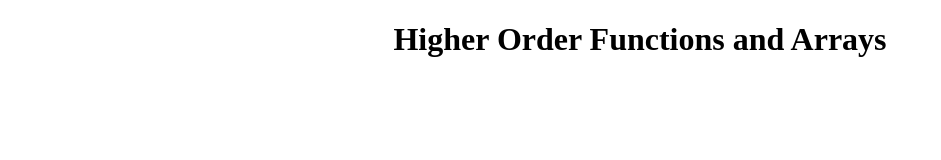
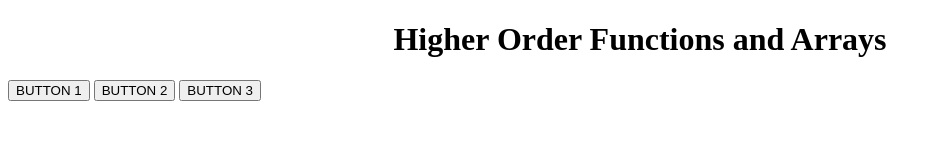
Before and after one commit to HumbleBoyy/high_order_functions, a plain HTML site: page index.html in a window 1280 px wide. Shown: the whole page, without its empty margins (0-941 px from the left). Drawn offline with Linux system fonts and the light colour scheme.

Commit message:
Event delegation manupluation

```diff
--- /dev/null
+++ b/eventD.js
@@ -0,0 +1 @@
+// How Event Delegation works
--- a/index.html
+++ b/index.html
@@ -16,6 +16,12 @@
 
     <h1 class="title">Higher Order Functions and Arrays</h1>
 
+    <div class="eventDelegation">
+       <button>BUTTON 1</button>
+       <button>BUTTON 2</button>
+       <button>BUTTON 3</button>
+    </div>
     <script src="./app.js"></script>
+    <script src="./eventD.js"></script>
 </body>
 </html>
```
